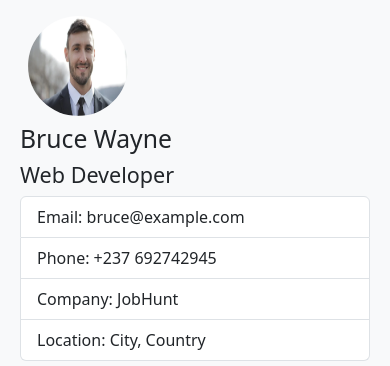
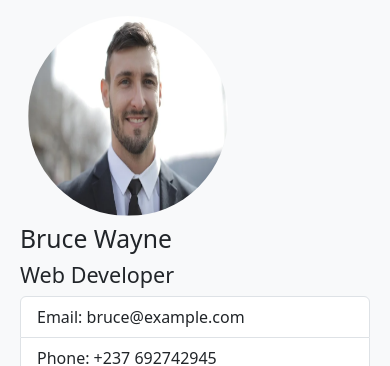
Before and after one commit to Hire-Hub/Company-Workplace, a plain HTML site: page Layout-5/components/home/index.html in a window 390 px wide. Shown: the part 86-452 px from the top of the page. Drawn offline with nearby package versions, Linux system fonts and the light colour scheme.

Commit message:
positioned the employer image

```diff
--- a/Layout-5/components/home/index.html
+++ b/Layout-5/components/home/index.html
@@ -56,9 +56,9 @@
     </div>
 
     <!-- creating the user-profile section -->
-    <div class="container-fluid">
+    <div class="container-fluid" id="employer-section">
       <div class="row p-2">
-        <div class="col-md-4">
+        <div class="col-md-4" id="image-card">
           <img src="/images/profile4.png" alt="" class="img-fluid m-2" id="image">
         </div>
         <div class="col-md-8">
--- a/Layout-5/components/home/style.css
+++ b/Layout-5/components/home/style.css
@@ -53,13 +53,9 @@
 
 #image{
     border-radius: 200%;
-    width: 100px;
-    height: 100px;
+    width: 200px;
+    height: 200px;
     /* border: 2px solid black; */
-    /* background-size: cover; */
-    display: flex;
-    justify-content: center;
-    align-items: center;
 }
 
 .text{
```
